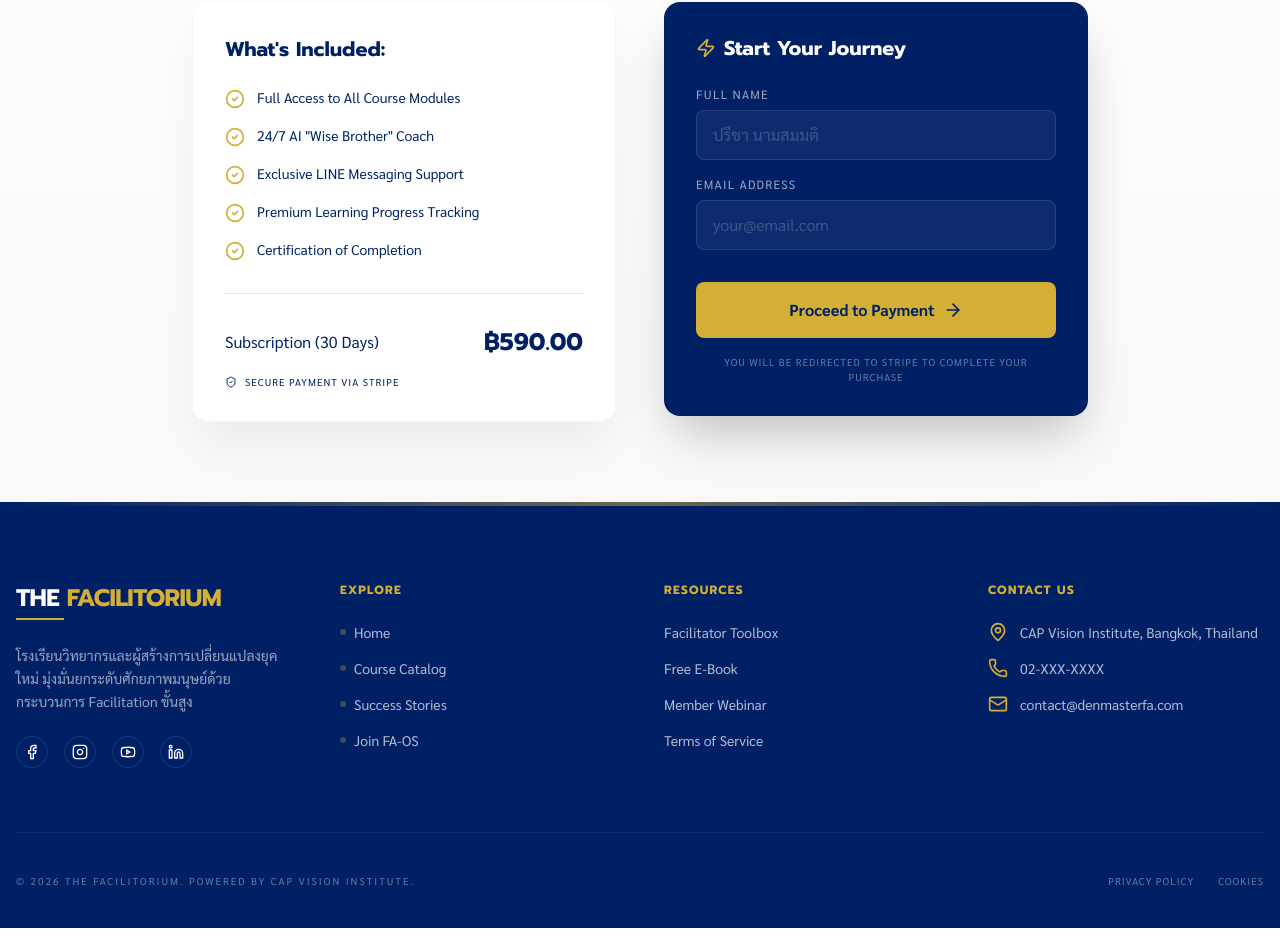
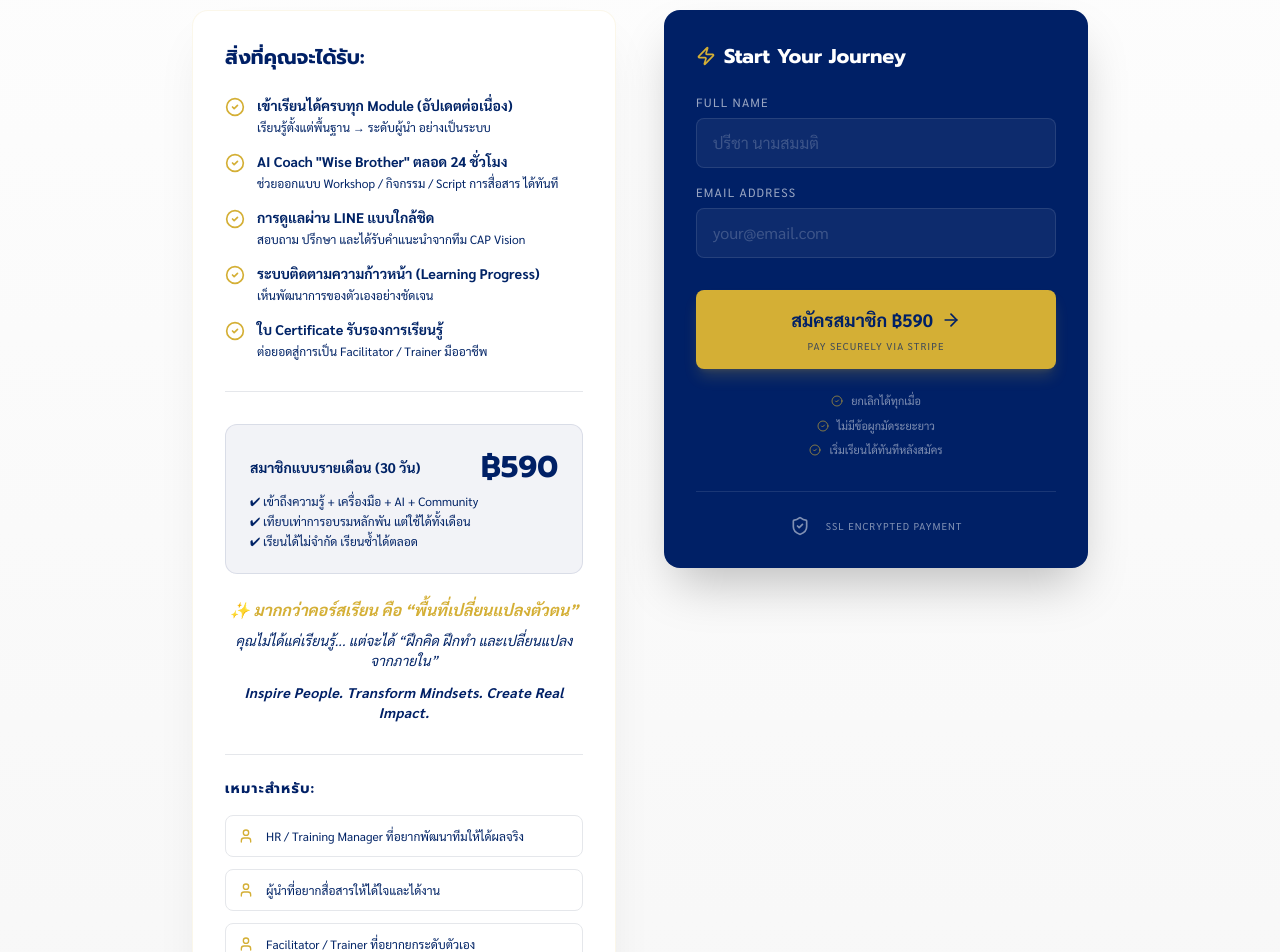
Before and after one commit to dencapvision/the-facilitorium-sanctuary, a Next.js app: page /join in a window 1280 px wide. Shown: the part 444-1396 px from the top of the page. Before the commit the page ends 1372 px from the top, so only its background shows below. Built offline with nearby package versions, Linux system fonts and the light colour scheme; no server answers.

Commit message:
Update Join page with high-converting Thai copy and UI sections (Value Hook, Target Audience, Micro Copy)

```diff
--- a/src/app/join/page.tsx
+++ b/src/app/join/page.tsx
@@ -53,41 +53,76 @@ export default function JoinPage() {
             <span className="text-gold font-sans font-bold tracking-[0.2em] uppercase text-sm mb-4 block">
               Step 1: Get Your Access
             </span>
-            <h1 className="text-4xl md:text-5xl font-serif font-bold text-royal-blue mb-4">
-              Join the <span className="text-gold">FA-OS</span> Ecosystem
+            <h1 className="text-4xl md:text-5xl font-serif font-bold text-royal-blue mb-4 leading-tight">
+              เข้าร่วม <span className="text-gold">FA-OS</span> Ecosystem
             </h1>
-            <p className="text-charcoal/70 max-w-2xl mx-auto font-sans">
-              Get 30 days of full access to the Learning Management System, AI Coach,
-              and our exclusive community of high-impact facilitators.
+            <p className="text-charcoal/70 max-w-2xl mx-auto font-sans text-lg">
+              เริ่มต้นการเดินทางสู่การเป็น Facilitator มืออาชีพ
+              พร้อมเครื่องมือและระบบดูแลที่ครบครันที่สุด
             </p>
           </div>
 
           <div className="grid grid-cols-1 lg:grid-cols-2 gap-12 items-start">
             {/* Value Prop */}
             <div className="bg-white p-8 rounded-2xl shadow-premium border border-gold/10">
-              <h3 className="text-xl font-serif font-bold text-royal-blue mb-6">What's Included:</h3>
-              <ul className="space-y-4">
+              <h3 className="text-xl font-serif font-bold text-royal-blue mb-6">สิ่งที่คุณจะได้รับ:</h3>
+              <ul className="space-y-4 mb-8">
                 {[
-                  'Full Access to All Course Modules',
-                  '24/7 AI "Wise Brother" Coach',
-                  'Exclusive LINE Messaging Support',
-                  'Premium Learning Progress Tracking',
-                  'Certification of Completion',
+                  { text: 'เข้าเรียนได้ครบทุก Module (อัปเดตต่อเนื่อง)', sub: 'เรียนรู้ตั้งแต่พื้นฐาน → ระดับผู้นำ อย่างเป็นระบบ' },
+                  { text: 'AI Coach "Wise Brother" ตลอด 24 ชั่วโมง', sub: 'ช่วยออกแบบ Workshop / กิจกรรม / Script การสื่อสาร ได้ทันที' },
+                  { text: 'การดูแลผ่าน LINE แบบใกล้ชิด', sub: 'สอบถาม ปรึกษา และได้รับคำแนะนำจากทีม CAP Vision' },
+                  { text: 'ระบบติดตามความก้าวหน้า (Learning Progress)', sub: 'เห็นพัฒนาการของตัวเองอย่างชัดเจน' },
+                  { text: 'ใบ Certificate รับรองการเรียนรู้', sub: 'ต่อยอดสู่การเป็น Facilitator / Trainer มืออาชีพ' },
                 ].map((item, i) => (
                   <li key={i} className="flex items-start gap-3">
                     <CheckCircle2 className="w-5 h-5 text-gold shrink-0 mt-0.5" />
-                    <span className="text-charcoal/80 font-sans text-sm">{item}</span>
+                    <div className="font-sans">
+                      <p className="text-charcoal font-bold text-sm">{item.text}</p>
+                      <p className="text-charcoal/60 text-xs mt-1">{item.sub}</p>
+                    </div>
                   </li>
                 ))}
               </ul>
 
-              <div className="mt-8 pt-8 border-t border-charcoal/5">
-                <div className="flex items-center justify-between mb-4">
-                  <span className="text-charcoal/60 font-sans">Subscription (30 Days)</span>
-                  <span className="text-2xl font-serif font-bold text-royal-blue">฿590.00</span>
+              <div className="pt-8 border-t border-charcoal/5">
+                <div className="bg-royal-blue/5 p-6 rounded-xl border border-royal-blue/10 mb-6">
+                  <div className="flex items-center justify-between mb-2">
+                    <span className="text-charcoal font-sans font-bold text-sm">สมาชิกแบบรายเดือน (30 วัน)</span>
+                    <span className="text-3xl font-serif font-bold text-royal-blue">฿590</span>
+                  </div>
+                  <div className="flex flex-col gap-1 text-xs text-charcoal/60 font-sans">
+                    <p>✔ เข้าถึงความรู้ + เครื่องมือ + AI + Community</p>
+                    <p>✔ เทียบเท่าการอบรมหลักพัน แต่ใช้ได้ทั้งเดือน</p>
+                    <p>✔ เรียนได้ไม่จำกัด เรียนซ้ำได้ตลอด</p>
+                  </div>
                 </div>
-                <div className="flex items-center gap-2 text-[10px] text-charcoal/40 uppercase tracking-widest font-sans">
-                  <ShieldCheck className="w-3 h-3" /> Secure Payment via Stripe
+
+                {/* Value Hook */}
+                <div className="text-center mb-8 italic">
+                  <p className="text-gold font-bold mb-2">✨ มากกว่าคอร์สเรียน คือ “พื้นที่เปลี่ยนแปลงตัวตน”</p>
+                  <p className="text-charcoal/70 text-sm italic">
+                    คุณไม่ได้แค่เรียนรู้... แต่จะได้ “ฝึกคิด ฝึกทำ และเปลี่ยนแปลงจากภายใน”
+                  </p>
+                  <p className="text-royal-blue font-bold text-sm mt-3 tracking-wide">
+                    Inspire People. Transform Mindsets. Create Real Impact.
+                  </p>
+                </div>
+
+                {/* Target Audience */}
+                <div className="pt-6 border-t border-charcoal/5">
+                  <h4 className="text-sm font-bold text-royal-blue mb-4 uppercase tracking-widest">เหมาะสำหรับ:</h4>
+                  <div className="grid grid-cols-1 gap-3">
+                    {[
+                      'HR / Training Manager ที่อยากพัฒนาทีมให้ได้ผลจริง',
+                      'ผู้นำที่อยากสื่อสารให้ได้ใจและได้งาน',
+                      'Facilitator / Trainer ที่อยากยกระดับตัวเอง'
+                    ].map((text, i) => (
+                      <div key={i} className="flex items-center gap-3 bg-off-white/50 p-3 rounded-lg border border-charcoal/5">
+                        <User className="w-4 h-4 text-gold" />
+                        <span className="text-xs text-charcoal/80 font-sans">{text}</span>
+                      </div>
+                    ))}
+                  </div>
                 </div>
               </div>
             </div>
@@ -124,13 +159,31 @@ export default function JoinPage() {
                 <div className="pt-4">
                   <button
                     type="submit"
-                    className="w-full bg-gold hover:bg-gold-light text-royal-blue font-sans font-bold py-4 rounded-lg flex items-center justify-center gap-2 transition-all transform hover:scale-[1.02]"
+                    className="w-full bg-gold hover:bg-gold-light text-royal-blue font-sans font-bold py-4 rounded-lg flex flex-col items-center justify-center transition-all transform hover:scale-[1.02] shadow-lg shadow-gold/20"
                   >
-                    Proceed to Payment <ArrowRight className="w-5 h-5" />
+                    <span className="flex items-center gap-2 text-lg">สมัครสมาชิก ฿590 <ArrowRight className="w-5 h-5" /></span>
+                    <span className="text-[10px] opacity-70 font-normal uppercase mt-1 tracking-widest">Pay Securely via Stripe</span>
                   </button>
-                  <p className="text-center text-[10px] text-white/40 mt-4 font-sans uppercase tracking-widest">
-                    You will be redirected to Stripe to complete your purchase
-                  </p>
+
+                  {/* Micro Copy */}
+                  <div className="mt-6 grid grid-cols-1 gap-2">
+                    {[
+                      'ยกเลิกได้ทุกเมื่อ',
+                      'ไม่มีข้อผูกมัดระยะยาว',
+                      'เริ่มเรียนได้ทันทีหลังสมัคร'
+                    ].map((text, i) => (
+                      <div key={i} className="flex items-center justify-center gap-2 text-[11px] text-white/50 font-sans">
+                        <CheckCircle2 className="w-3 h-3 text-gold/60" /> {text}
+                      </div>
+                    ))}
+                  </div>
+
+                  <div className="mt-8 pt-6 border-t border-white/10 flex flex-col items-center gap-4">
+                    <div className="flex items-center gap-4 grayscale opacity-50">
+                      <ShieldCheck className="w-5 h-5" />
+                      <span className="text-[10px] uppercase tracking-widest">SSL Encrypted Payment</span>
+                    </div>
+                  </div>
                 </div>
               </form>
             </div>
```
